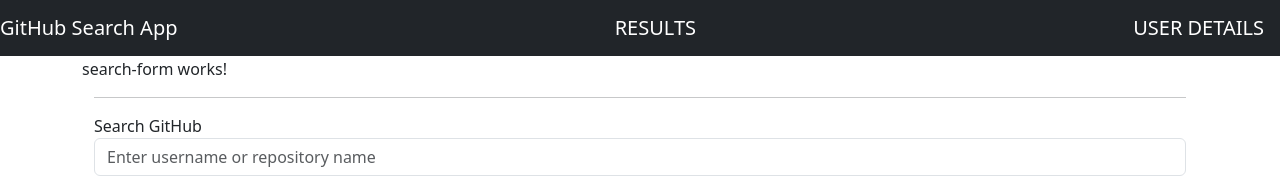
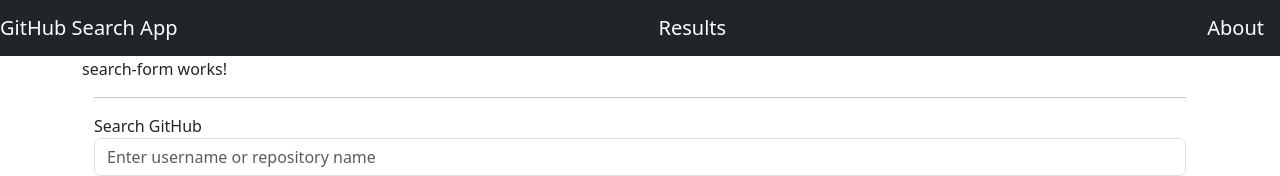
Before and after one commit to wdmuthiora/Week2-Angular-redo, an Angular app: page / in a window 1280 px wide. Shown: the top 176 px of the page. Built offline with nearby package versions, Linux system fonts and the light colour scheme.

Commit message:
Updated the navigation bar.

```diff
--- a/src/app/app-routing.module.ts
+++ b/src/app/app-routing.module.ts
@@ -1,5 +1,6 @@
 import { NgModule } from '@angular/core';
 import { RouterModule, Routes } from '@angular/router';
+
 import { ResultsComponent } from './components/results/results.component';
 import { LandingComponent } from './components/landing/landing.component';
 import { AboutComponent } from './components/about/about.component';
--- a/src/app/app.component.html
+++ b/src/app/app.component.html
@@ -1,23 +1,10 @@
 <div class="container">
 
-  <!-- <nav class="navbar bg-dark navbar-dark fixed-top">
-    <br>
-    <h1><span class="navbar-text" style="color: white;">{{title}}</span></h1>
-    <br>
-  </nav> -->
+  <nav class="navbar fixed-top navbar-dark bg-dark">
 
-  <nav class="navbar fixed-top navbar-dark bg-dark">
-    <a class="navbar-brand navbar-dark bg-dark" routerLink="/search" routerLink="active">
-      {{title}}
-    </a>
-    <a class="navbar-brand navbar-dark bg-dark" routerLink="/results" routerLinkActive="active">
-      RESULTS
-
-    </a>
-
-    <a class="navbar-brand navbar-dark bg-dark" routerLink="/user-details" routerLinkActive="active">
-      USER DETAILS
-    </a>
+    <a class="navbar-brand navbar-dark bg-dark" routerLink="/landing" routerLinkActive="active"> {{title}}</a>
+    <a class="navbar-brand navbar-dark bg-dark" routerLink="/results" routerLinkActive="active"> Results </a>
+    <a class="navbar-brand navbar-dark bg-dark" routerLink="/about" routerLinkActive="active"> About </a>
 
   </nav>
 
@@ -27,6 +14,7 @@
   </div>
   <app-search-form></app-search-form>
 
-<app-results></app-results>
+  <app-results></app-results>
 </div>
+
 <router-outlet></router-outlet>
```
